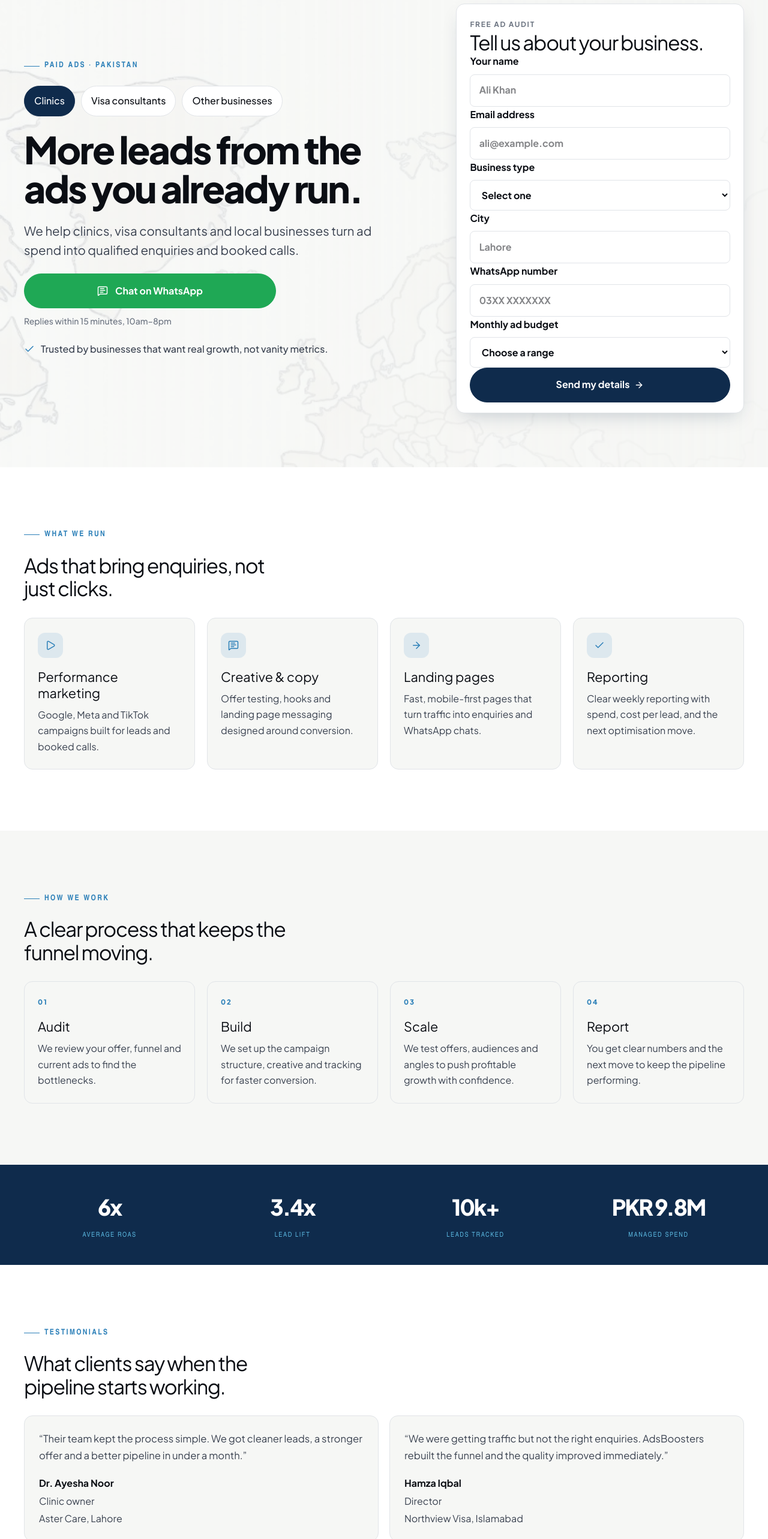
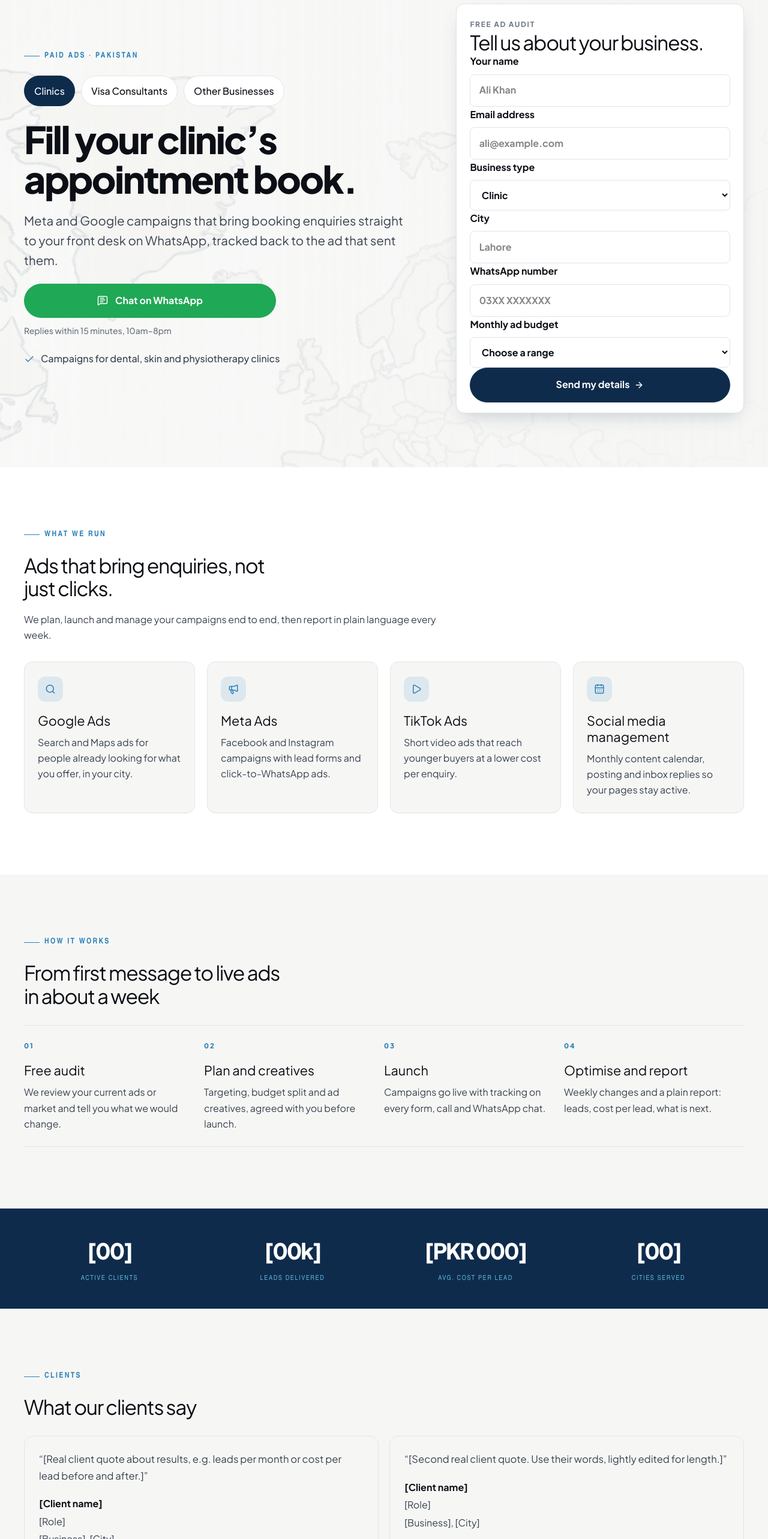
Before and after one commit to Mian-JunaidBabar/adsbooster, a Next.js app: page / in a window 1280 px wide. Shown: the part 160-2726 px from the top of the page at 60% size. Built offline with nearby package versions, Linux system fonts and the light colour scheme; no server answers.

Commit message:
Refactor code structure for improved readability and maintainability

```diff
--- a/app/api/leads/route.ts
+++ b/app/api/leads/route.ts
@@ -42,7 +42,7 @@ export async function POST(request: NextRequest) {
     const parsed = leadSchema.parse(payload);
 
     if (
-      !env.GOOGLE_SHEETS_WEBHOOK_URL ||
+      !isHttpUrl(env.GOOGLE_SHEETS_WEBHOOK_URL) ||
       !env.GOOGLE_SHEETS_WEBHOOK_SECRET ||
       !env.RESEND_API_KEY
     ) {
@@ -124,6 +124,17 @@ export async function POST(request: NextRequest) {
   }
 }
 
+function isHttpUrl(value: string | undefined): value is string {
+  if (!value) return false;
+
+  try {
+    const url = new URL(value);
+    return url.protocol === "https:";
+  } catch {
+    return false;
+  }
+}
+
 function escapeHtml(value: string) {
   return value.replace(
     /[&<>'"]/g,
--- a/app/globals.css
+++ b/app/globals.css
@@ -37,6 +37,7 @@ body {
   line-height: 1.65;
   -webkit-font-smoothing: antialiased;
   text-rendering: optimizeLegibility;
+  overflow-x: hidden;
 }
 
 * {
@@ -419,6 +420,13 @@ img {
   margin-bottom: 30px;
 }
 
+.section-lead {
+  max-width: 62ch;
+  margin: 0;
+  color: var(--ink-soft);
+  font-size: 1rem;
+}
+
 .section-heading-block h2 {
   max-width: 18ch;
 }
@@ -443,6 +451,19 @@ img {
 .service-card,
 .process-card {
   padding: 24px 22px;
+}
+
+#process .card-grid {
+  border-top: 1px solid var(--line);
+  gap: 0;
+}
+
+#process .process-card {
+  border: 0;
+  border-bottom: 1px solid var(--line);
+  border-radius: 0;
+  background: transparent;
+  padding: 24px 24px 24px 0;
 }
 
 .icon-wrap {
@@ -600,18 +621,50 @@ img {
 }
 
 .final-cta {
+  position: relative;
   display: flex;
   align-items: center;
   justify-content: space-between;
   gap: 20px;
-  padding: 1.8rem 1.4rem;
-  border-radius: 20px;
-  background: linear-gradient(
-    135deg,
-    rgba(15, 43, 76, 0.98),
-    rgba(43, 127, 184, 0.9)
-  );
-  color: white;
+  overflow: hidden;
+  padding: clamp(32px, 5vw, 56px);
+  border: 1px solid var(--line);
+  border-radius: var(--radius-md);
+  background: var(--surface);
+  color: var(--ink);
+}
+
+.final-cta::before {
+  content: "";
+  position: absolute;
+  inset: 0 0 auto;
+  height: 4px;
+  background: linear-gradient(90deg, var(--navy), var(--blue) 55%, var(--cyan));
+}
+
+.final-cta-copy {
+  flex: 1 1 380px;
+  display: grid;
+  gap: 12px;
+}
+
+.final-cta-copy p {
+  margin: 0;
+  color: var(--ink-soft);
+}
+
+.final-cta-actions {
+  flex: 0 1 360px;
+  display: grid;
+  gap: 12px;
+}
+
+.tertiary-link {
+  color: var(--blue);
+  font-size: 0.875rem;
+  font-weight: 500;
+  padding: 8px 0;
+  text-align: center;
 }
 
 .site-footer {
@@ -636,8 +689,23 @@ img {
 .footer-links a {
   color: white;
 }
+.copyright-row {
+  display: flex;
+  flex-wrap: wrap;
+  justify-content: space-between;
+  gap: 12px;
+  border-top: 1px solid rgba(255, 255, 255, 0.12);
+  padding-top: 20px;
+}
+.footer-platforms {
+  color: var(--cyan);
+}
 .copyright {
   opacity: 0.8;
+}
+
+.mobile-sticky-cta {
+  display: none;
 }
 
 @media (max-width: 1024px) {
@@ -657,13 +725,17 @@ img {
     display: none;
   }
   .brand-lockup {
-    font-size: clamp(1.5rem, 0.8rem + 4vw, 2.8rem);
+    font-size: clamp(1.3rem, 0.8rem + 3vw, 2rem);
   }
   .header-inner {
     min-height: 72px;
+    gap: 8px;
   }
   .header-whatsapp {
-    padding: 0.7rem 0.9rem;
+    flex: 0 0 auto;
+    gap: 0.45rem;
+    padding: 0.65rem 0.75rem;
+    font-size: 0.82rem;
   }
   .hero-section {
     padding-top: 28px;
@@ -684,9 +756,26 @@ img {
     flex-direction: column;
     align-items: flex-start;
   }
+  .final-cta-actions {
+    width: 100%;
+    flex-basis: auto;
+  }
   .footer-inner {
     flex-direction: column;
     align-items: flex-start;
+  }
+
+  .mobile-sticky-cta {
+    position: fixed;
+    right: 0;
+    bottom: 0;
+    left: 0;
+    z-index: 30;
+    display: block;
+    padding: 12px 20px calc(12px + env(safe-area-inset-bottom));
+    border-top: 1px solid var(--line);
+    background: var(--surface);
+    box-shadow: var(--shadow-raised);
   }
 }
 
--- a/app/page.tsx
+++ b/app/page.tsx
@@ -1,128 +1,173 @@
 "use client";
 
 import Image from "next/image";
-import { ArrowRight, Check, MessageSquareText, Play } from "lucide-react";
+import {
+  ArrowRight,
+  CalendarDays,
+  Check,
+  Megaphone,
+  MessageSquareText,
+  Play,
+  Search,
+} from "lucide-react";
 import { useState, type ChangeEvent, type FormEvent } from "react";
 
-const chipLabels = ["Clinics", "Visa consultants", "Other businesses"];
+const audienceContent = {
+  clinic: {
+    label: "Clinics",
+    type: "Clinic",
+    headline: "Fill your clinic’s appointment book.",
+    sub: "Meta and Google campaigns that bring booking enquiries straight to your front desk on WhatsApp, tracked back to the ad that sent them.",
+    proof: "Campaigns for dental, skin and physiotherapy clinics",
+    prefill:
+      "Assalam o Alaikum, meri clinic hai aur mujhe ads se zyada bookings chahiye.",
+  },
+  visa: {
+    label: "Visa Consultants",
+    type: "Visa consultancy",
+    headline: "Serious leads for your visa consultancy.",
+    sub: "Ads that reach people already planning to study or work abroad, filtered so your counsellors spend time on real applicants.",
+    proof: "Lead campaigns for study-abroad and work-visa consultants",
+    prefill:
+      "Assalam o Alaikum, main visa consultant hoon aur mujhe qualified leads chahiye.",
+  },
+  other: {
+    label: "Other Businesses",
+    type: "Local business",
+    headline: "Leads and sales from ads that pay back.",
+    sub: "Google, Meta and TikTok campaigns for local businesses, managed weekly and reported in plain numbers: enquiries, cost per lead, sales.",
+    proof: "Retail, real estate, education, restaurants and more",
+    prefill:
+      "Assalam o Alaikum, mujhe apne business ke liye ads se leads chahiye.",
+  },
+} as const;
 
 const services = [
   {
-    title: "Performance marketing",
+    title: "Google Ads",
     description:
-      "Google, Meta and TikTok campaigns built for leads and booked calls.",
+      "Search and Maps ads for people already looking for what you offer, in your city.",
+    icon: Search,
+  },
+  {
+    title: "Meta Ads",
+    description:
+      "Facebook and Instagram campaigns with lead forms and click-to-WhatsApp ads.",
+    icon: Megaphone,
+  },
+  {
+    title: "TikTok Ads",
+    description:
+      "Short video ads that reach younger buyers at a lower cost per enquiry.",
     icon: Play,
   },
   {
-    title: "Creative & copy",
+    title: "Social media management",
     description:
-      "Offer testing, hooks and landing page messaging designed around conversion.",
-    icon: MessageSquareText,
-  },
-  {
-    title: "Landing pages",
-    description:
-      "Fast, mobile-first pages that turn traffic into enquiries and WhatsApp chats.",
-    icon: ArrowRight,
-  },
-  {
-    title: "Reporting",
-    description:
-      "Clear weekly reporting with spend, cost per lead, and the next optimisation move.",
-    icon: Check,
+      "Monthly content calendar, posting and inbox replies so your pages stay active.",
+    icon: CalendarDays,
   },
 ];
 
 const process = [
   {
     step: "01",
-    title: "Audit",
-    body: "We review your offer, funnel and current ads to find the bottlenecks.",
+    title: "Free audit",
+    body: "We review your current ads or market and tell you what we would change.",
   },
   {
     step: "02",
-    title: "Build",
-    body: "We set up the campaign structure, creative and tracking for faster conversion.",
+    title: "Plan and creatives",
+    body: "Targeting, budget split and ad creatives, agreed with you before launch.",
   },
   {
     step: "03",
-    title: "Scale",
-    body: "We test offers, audiences and angles to push profitable growth with confidence.",
+    title: "Launch",
+    body: "Campaigns go live with tracking on every form, call and WhatsApp chat.",
   },
   {
     step: "04",
-    title: "Report",
-    body: "You get clear numbers and the next move to keep the pipeline performing.",
+    title: "Optimise and report",
+    body: "Weekly changes and a plain report: leads, cost per lead, what is next.",
   },
 ];
 
 const stats = [
-  { value: "6x", label: "Average ROAS" },
-  { value: "3.4x", label: "Lead lift" },
-  { value: "10k+", label: "Leads tracked" },
-  { value: "PKR 9.8M", label: "Managed spend" },
+  { value: "[00]", label: "Active clients" },
+  { value: "[00k]", label: "Leads delivered" },
+  { value: "[PKR 000]", label: "Avg. cost per lead" },
+  { value: "[00]", label: "Cities served" },
 ];
 
 const testimonials = [
   {
     quote:
-      "Their team kept the process simple. We got cleaner leads, a stronger offer and a better pipeline in under a month.",
-    name: "Dr. Ayesha Noor",
-    role: "Clinic owner",
-    business: "Aster Care",
-    city: "Lahore",
+      "[Real client quote about results, e.g. leads per month or cost per lead before and after.]",
+    name: "[Client name]",
+    role: "[Role]",
+    business: "[Business]",
+    city: "[City]",
   },
   {
     quote:
-      "We were getting traffic but not the right enquiries. AdsBoosters rebuilt the funnel and the quality improved immediately.",
-    name: "Hamza Iqbal",
-    role: "Director",
-    business: "Northview Visa",
-    city: "Islamabad",
+      "[Second real client quote. Use their words, lightly edited for length.]",
+    name: "[Client name]",
+    role: "[Role]",
+    business: "[Business]",
+    city: "[City]",
   },
 ];
 
 const pricing = [
   {
-    name: "Starter",
-    price: "PKR 25,000",
-    description:
-      "Best for new businesses and small clinics testing paid ads with a focused funnel.",
-    features: ["Campaign setup", "Landing page review", "Weekly reporting"],
+    name: "Ads management",
+    price: "PKR ___ / month",
+    description: "+ ad spend, paid directly to the platform",
+    features: [
+      "Google, Meta or TikTok campaigns",
+      "Ad creatives and copy",
+      "Lead tracking to WhatsApp",
+      "Weekly report and call",
+    ],
   },
   {
-    name: "Growth",
-    price: "PKR 60,000",
-    description:
-      "Built for brands ready to scale beyond one campaign and improve lead quality at the same time.",
+    name: "Social media management",
+    price: "PKR ___ / month",
+    description: "Ad spend not included",
     features: [
-      "Everything in Starter",
-      "Creative testing",
-      "Conversion optimization",
+      "Monthly content calendar",
+      "Posts and stories designed",
+      "Inbox and comment replies",
+      "Monthly performance summary",
     ],
   },
 ];
 
 const faqs = [
   {
-    question: "How fast can we launch?",
+    question: "Is ad spend included in your fee?",
     answer:
-      "Most campaigns launch within 7 to 14 days after we receive the offer, ad account access, and goals.",
+      "No. Ad spend is always separate and paid directly to Google, Meta or TikTok. Our fee covers planning, creatives and management.",
   },
   {
-    question: "Do you work with clinics and visa consultants?",
+    question: "How soon will I get leads?",
     answer:
-      "Yes. We work with health clinics, visa consultants, education businesses and local service companies that need better leads.",
+      "Most campaigns start bringing enquiries in the first week after launch. We tune targeting in the first month to lower your cost per lead.",
   },
   {
-    question: "Do you handle creatives and landing pages?",
+    question: "Do I need a minimum ad budget?",
     answer:
-      "Yes. We create ad creative, campaign copy and landing page messaging that supports the offer and conversion goals.",
+      "We recommend starting from 50k PKR a month in ad spend so there is enough data to optimise. We will tell you honestly if your budget is too small.",
   },
   {
-    question: "What do you charge?",
+    question: "Kya aap sirf Lahore/Karachi mein kaam karte hain?",
     answer:
-      "Pricing depends on the campaign scope, ad spend and reporting requirements. We keep it transparent and tied to performance.",
+      "Nahi. Hum poore Pakistan mein businesses ke liye ads chalate hain, aur calls aur WhatsApp par kaam karte hain.",
+  },
+  {
+    question: "Is there a long contract?",
+    answer:
+      "No. We work month to month. You own your ad accounts, pages and data.",
   },
 ];
 
@@ -138,13 +183,15 @@ type LeadFormState = {
 const initialForm: LeadFormState = {
   name: "",
   email: "",
-  businessType: "",
+  businessType: "Clinic",
   city: "",
   phone: "",
   budget: "",
 };
 
 export default function Home() {
+  const [audience, setAudience] =
+    useState<keyof typeof audienceContent>("clinic");
   const [form, setForm] = useState<LeadFormState>(initialForm);
   const [errors, setErrors] = useState<
     Partial<Record<keyof LeadFormState, string>>
@@ -152,6 +199,16 @@ export default function Home() {
   const [isSubmitting, setIsSubmitting] = useState(false);
   const [isSent, setIsSent] = useState(false);
   const [serverMessage, setServerMessage] = useState("");
+  const audienceDetails = audienceContent[audience];
+  const whatsappHref = `https://wa.me/923000000000?text=${encodeURIComponent(audienceDetails.prefill)}`;
+
+  const selectAudience = (nextAudience: keyof typeof audienceContent) => {
+    setAudience(nextAudience);
+    setForm((current) => ({
+      ...current,
+      businessType: audienceContent[nextAudience].type,
+    }));
+  };
 
   const handleFieldChange =
     (field: keyof LeadFormState) =>
@@ -231,10 +288,7 @@ export default function Home() {
             <a href="#faq">FAQ</a>
           </nav>
 
-          <a
-            className="whatsapp-button header-whatsapp"
-            href="https://wa.me/923000000000?text=Hi%20AdsBoosters%2C%20I%20want%20a%20free%20ad%20audit"
-          >
+          <a className="whatsapp-button header-whatsapp" href={whatsappHref}>
             <MessageSquareText size={18} />
             WhatsApp
           </a>
@@ -262,31 +316,30 @@ export default function Home() {
               role="tablist"
               aria-label="Business audience selector"
             >
-              {chipLabels.map((label, index) => (
+              {(
+                Object.keys(audienceContent) as Array<
+                  keyof typeof audienceContent
+                >
+              ).map((key) => (
                 <button
-                  key={label}
+                  key={key}
                   type="button"
-                  className={index === 0 ? "chip active" : "chip"}
+                  className={key === audience ? "chip active" : "chip"}
                   role="tab"
-                  aria-selected={index === 0}
+                  aria-selected={key === audience}
+                  onClick={() => selectAudience(key)}
                 >
-                  {label}
+                  {audienceContent[key].label}
                 </button>
               ))}
             </div>
 
-            <h1>More leads from the ads you already run.</h1>
+            <h1>{audienceDetails.headline}</h1>
 
-            <p className="hero-subline">
-              We help clinics, visa consultants and local businesses turn ad
-              spend into qualified enquiries and booked calls.
-            </p>
+            <p className="hero-subline">{audienceDetails.sub}</p>
 
             <div className="cta-stack">
-              <a
-                className="whatsapp-button full-width"
-                href="https://wa.me/923000000000?text=Hi%20AdsBoosters%2C%20I%20want%20a%20free%20ad%20audit"
-              >
+              <a className="whatsapp-button full-width" href={whatsappHref}>
                 <MessageSquareText size={18} />
                 Chat on WhatsApp
               </a>
@@ -297,13 +350,11 @@ export default function Home() {
 
             <div className="proof-row">
               <Check size={18} />
-              <span>
-                Trusted by businesses that want real growth, not vanity metrics.
-              </span>
+              <span>{audienceDetails.proof}</span>
             </div>
           </div>
 
-          <aside className="audit-card">
+          <aside id="audit" className="audit-card">
             <div className="audit-card-inner">
               {isSent ? (
                 <>
@@ -313,10 +364,7 @@ export default function Home() {
                     <Check size={18} />
                     <span>Enquiry received</span>
                   </div>
-                  <a
-                    className="whatsapp-button full-width"
-                    href="https://wa.me/923000000000?text=Hi%20AdsBoosters%2C%20I%20want%20a%20free%20ad%20audit"
-                  >
+                  <a className="whatsapp-button full-width" href={whatsappHref}>
                     <MessageSquareText size={18} />
                     Chat on WhatsApp
                   </a>
@@ -436,6 +484,10 @@ export default function Home() {
           <div className="section-heading-block">
             <div className="eyebrow">What we run</div>
             <h2>Ads that bring enquiries, not just clicks.</h2>
+            <p className="section-lead">
+              We plan, launch and manage your campaigns end to end, then report
+              in plain language every week.
+            </p>
           </div>
 
           <div className="card-grid four-up">
@@ -455,8 +507,8 @@ export default function Home() {
       <section id="process" className="page-section paper-section">
         <div className="container">
           <div className="section-heading-block">
-            <div className="eyebrow">How we work</div>
-            <h2>A clear process that keeps the funnel moving.</h2>
+            <div className="eyebrow">How it works</div>
+            <h2>From first message to live ads in about a week</h2>
           </div>
 
           <div className="card-grid four-up">
@@ -482,16 +534,16 @@ export default function Home() {
         </div>
       </section>
 
-      <section className="page-section surface-section">
+      <section className="page-section paper-section">
         <div className="container">
           <div className="section-heading-block narrow">
-            <div className="eyebrow">Testimonials</div>
-            <h2>What clients say when the pipeline starts working.</h2>
+            <div className="eyebrow">Clients</div>
+            <h2>What our clients say</h2>
           </div>
 
           <div className="testimonial-grid">
             {testimonials.map(({ quote, name, role, business, city }) => (
-              <blockquote key={name} className="testimonial-box">
+              <blockquote key={quote} className="testimonial-box">
                 <p>“{quote}”</p>
                 <footer>
                   <strong>{name}</strong>
@@ -506,11 +558,15 @@ export default function Home() {
         </div>
       </section>
 
-      <section id="pricing" className="page-section paper-section">
+      <section id="pricing" className="page-section surface-section">
         <div className="container">
           <div className="section-heading-block narrow">
             <div className="eyebrow">Pricing</div>
-            <h2>Simple monthly plans for businesses ready to grow.</h2>
+            <h2>One monthly fee. Ad spend stays yours.</h2>
+            <p className="section-lead">
+              You pay the platforms directly for ad spend, so you always see
+              exactly where your money goes.
+            </p>
           </div>
 
           <div className="pricing-grid">
@@ -524,20 +580,20 @@ export default function Home() {
                     <li key={feature}>{feature}</li>
                   ))}
                 </ul>
-                <button type="button" className="secondary-button">
+                <a href="#audit" className="secondary-button">
                   Get a free ad audit
-                </button>
+                </a>
               </article>
             ))}
           </div>
         </div>
       </section>
 
-      <section id="faq" className="page-section surface-section">
+      <section id="faq" className="page-section paper-section">
         <div className="container faq-wrap">
           <div className="section-heading-block narrow">
             <div className="eyebrow">FAQ</div>
-            <h2>Questions clients ask before starting.</h2>
+            <h2>Questions we hear most</h2>
           </div>
 
           <div className="faq-list">
@@ -554,20 +610,27 @@ export default function Home() {
       <section className="page-section final-cta-wrap">
         <div className="container">
           <div className="final-cta">
-            <div>
-              <div className="small-label light">
-                Want better campaign results?
-              </div>
-              <h2>Book a free ad audit.</h2>
+            <div className="final-cta-copy">
+              <h2>
+                Tell us what you sell. We will show you where the leads are.
+              </h2>
+              <p>
+                Free audit of your current ads, or a first-campaign plan if you
+                are starting out.
+              </p>
             </div>
-
-            <a
-              className="whatsapp-button"
-              href="https://wa.me/923000000000?text=Hi%20AdsBoosters%2C%20I%20want%20a%20free%20ad%20audit"
-            >
-              <MessageSquareText size={18} />
-              Chat on WhatsApp
-            </a>
+            <div className="final-cta-actions">
+              <a className="whatsapp-button full-width" href={whatsappHref}>
+                <MessageSquareText size={18} />
+                Chat on WhatsApp
+              </a>
+              <a className="secondary-button full-width" href="#audit">
+                Get a free ad audit
+              </a>
+              <a className="tertiary-link" href="#audit">
+                Book a 15-min call
+              </a>
+            </div>
           </div>
         </div>
       </section>
@@ -585,13 +648,24 @@ export default function Home() {
 
           <div className="footer-links">
             <a href="#services">Services</a>
+            <a href="#process">Process</a>
             <a href="#pricing">Pricing</a>
             <a href="#faq">FAQ</a>
           </div>
 
-          <div className="copyright">© 2026 AdsBoosters.pk</div>
+          <div className="copyright-row">
+            <div className="copyright">© 2026 AdsBoosters.pk</div>
+            <div className="footer-platforms">Google · Meta · TikTok</div>
+          </div>
         </div>
       </footer>
+
+      <div className="mobile-sticky-cta">
+        <a className="whatsapp-button full-width" href={whatsappHref}>
+          <MessageSquareText size={18} />
+          Chat on WhatsApp
+        </a>
+      </div>
     </main>
   );
 }
```
Also changed, not shown: lib/env.ts (+3 -8 lines), landing-desktop-1440.png (added), landing-mobile-390.png (added).
